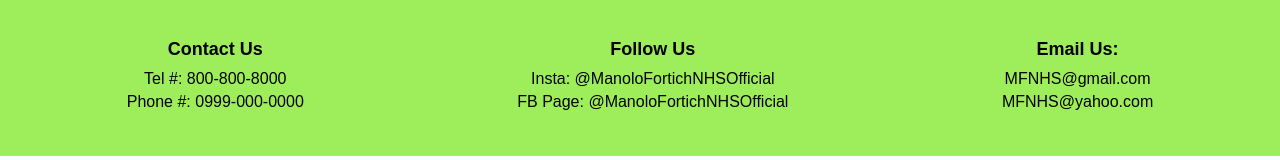
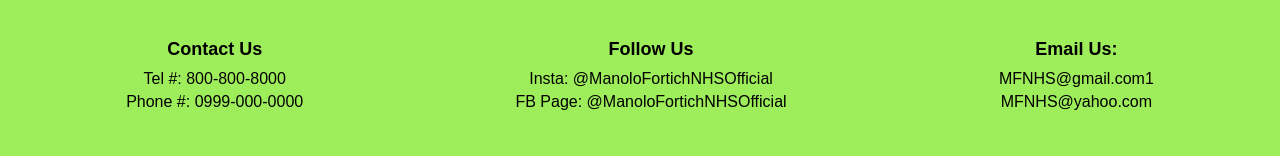
Before and after one commit to manolofortichNHS/schoolwebsite, a plain HTML site: page alumni.html in a window 1280 px wide. Shown: the part 402-562 px from the top of the page. Drawn offline with Linux system fonts and the light colour scheme.

Commit message:
Update alumni.html
updated the link

```diff
--- a/alumni.html
+++ b/alumni.html
@@ -63,7 +63,7 @@
                 <div class="footer-col">
                     <h4>Email Us:</h4>
                     <ul>
-                        <li><a href="https://www.gmail.com">MFNHS@gmail.com</a></li>
+                        <li><a href="https://www.gmail.com">MFNHS@gmail.com1</a></li>
                         <li><a href="https://www.yahoo.com">MFNHS@yahoo.com</a></li>
                     </ul>
                 </div>
```
